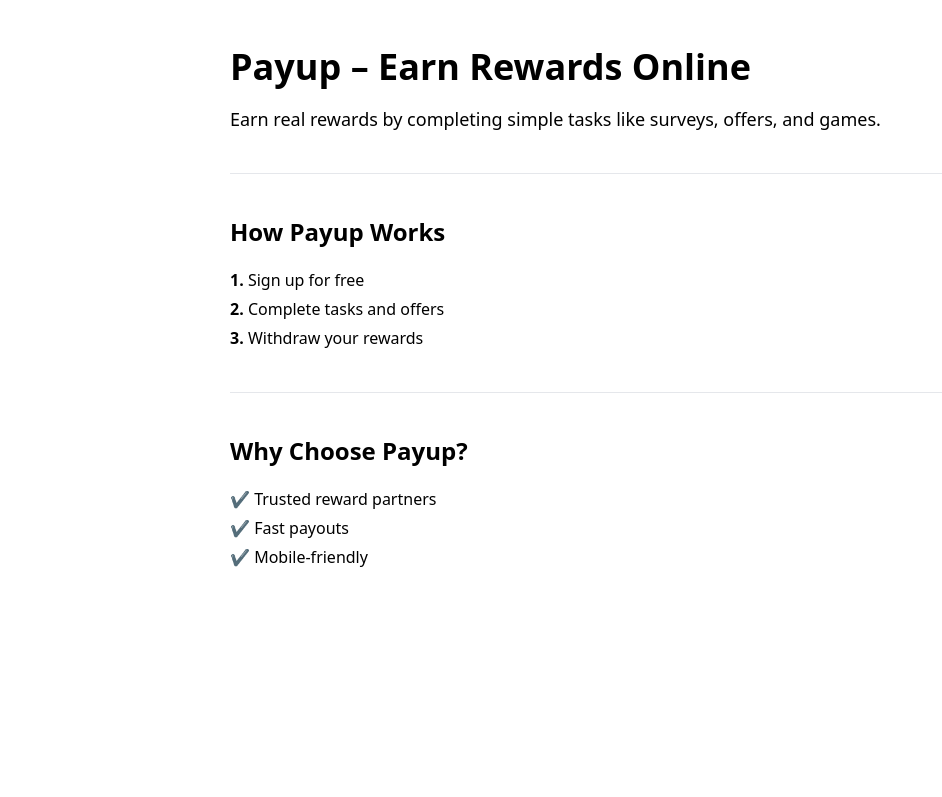
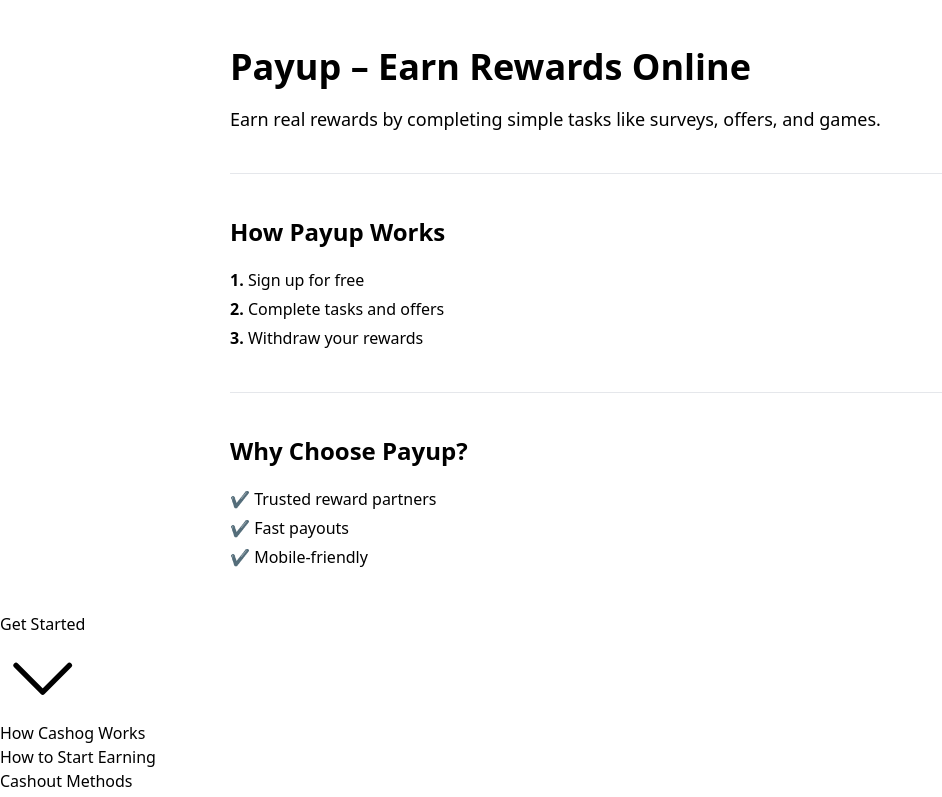
Before and after one commit to tool63/cashin, a Next.js app: page / in a window 1280 px wide. Shown: the top 797 px of the page, without its empty margins (0-942 px from the left). Built offline with nearby package versions, Linux system fonts and the light colour scheme.

Commit message:
Update layout.tsx

```diff
--- a/app/layout.tsx
+++ b/app/layout.tsx
@@ -1,7 +1,8 @@
 import './globals.css';
+import Footer from './components/Footer';
 
 export const metadata = {
-  title: 'Cashin - Earn Online',
+  title: 'Cashog - Earn Online',
   description: 'Professional earning platform',
 };
 
@@ -12,7 +13,13 @@
 }) {
   return (
     <html lang="en">
-      <body>{children}</body>
+      <body className="flex flex-col min-h-screen">
+        {/* Main content grows to fill available space */}
+        <main className="flex-grow">{children}</main>
+
+        {/* Footer */}
+        <Footer />
+      </body>
     </html>
   );
 }
```
